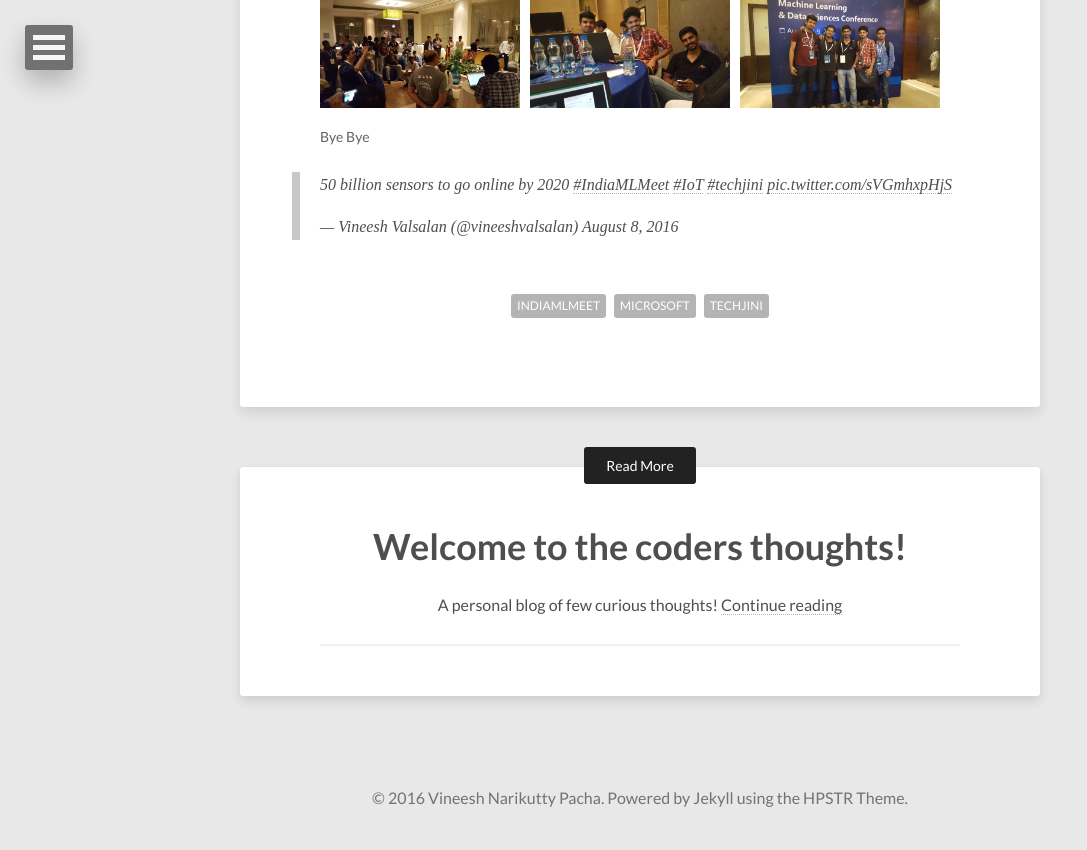
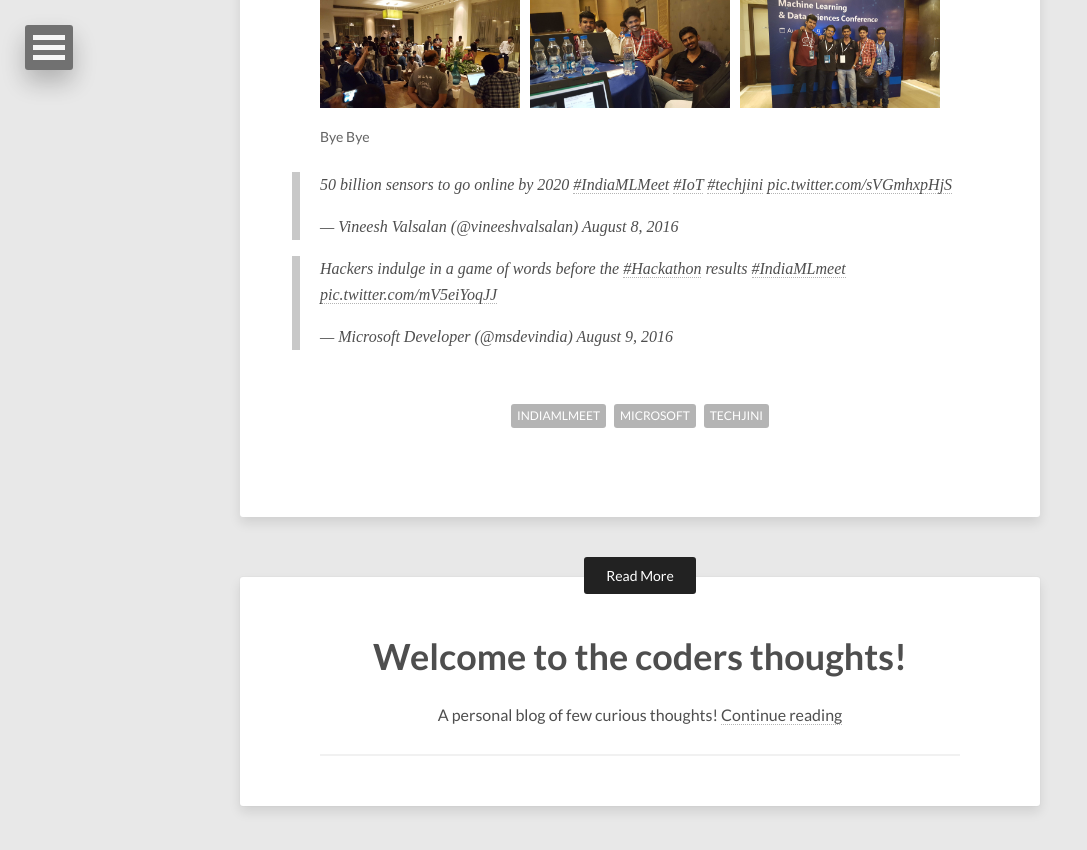
Before and after one commit to vineeshnp/vineeshnp.github.io, a Jekyll site: the page built from _posts/2016-08-10-Machine-Learning-and-Data-Science-Conference.md, in a window 1280 px wide and 900 px high, scrolled down 3191 px. Shown: the top 850 px of the window, without its empty margins (0-1087 px from the left). Built offline with Jekyll 4.4.1, drawn with Linux system fonts in a browser that asks for light colours; nearby versions of some CDN libraries; comment, search, counter and statistics services are not loaded.

Commit message:
[edit blog] added a tweet

```diff
--- a/_posts/2016-08-10-Machine-Learning-and-Data-Science-Conference.md
+++ b/_posts/2016-08-10-Machine-Learning-and-Data-Science-Conference.md
@@ -28,7 +28,7 @@ August 2016, for the event to kick off.
 ## Day 1 Keynote and Kicking off Hackathon
 
 We left to the ITC Gardenia- one of the finest hotel in bangalore - early morning.
-Booked an UBER Taxi.Waited for half an hour, often its hard to get UBER in morning. We gave up and  took an auto-rikshaw.
+ Booked an UBER Taxi.Waited for half an hour, often its hard to get UBER in morning. We gave up and  took an auto-rikshaw.
 
 Upon reaching [ITC](http://www.itchotels.in/hotels/itcgardenia.aspx), we passed the main gate, and stepped forward. The reception was excellent, and registration was
 well organized. There were several registration desk. We were suppose to
@@ -113,3 +113,6 @@ and [Techjini](http://www.techjini.com)
 
 <blockquote class="twitter-tweet" data-lang="en"><p lang="en" dir="ltr">50 billion sensors to go online by 2020 <a href="https://twitter.com/hashtag/IndiaMLMeet?src=hash">#IndiaMLMeet</a> <a href="https://twitter.com/hashtag/IoT?src=hash">#IoT</a> <a href="https://twitter.com/hashtag/techjini?src=hash">#techjini</a> <a href="https://t.co/sVGmhxpHjS">pic.twitter.com/sVGmhxpHjS</a></p>&mdash; Vineesh Valsalan (@vineeshvalsalan) <a href="https://twitter.com/vineeshvalsalan/status/762513441730940929">August 8, 2016</a></blockquote>
 <script async src="//platform.twitter.com/widgets.js" charset="utf-8"></script>
+
+<blockquote class="twitter-tweet" data-lang="en"><p lang="en" dir="ltr">Hackers indulge in a game of words before the <a href="https://twitter.com/hashtag/Hackathon?src=hash">#Hackathon</a> results <a href="https://twitter.com/hashtag/IndiaMLmeet?src=hash">#IndiaMLmeet</a> <a href="https://t.co/mV5eiYoqJJ">pic.twitter.com/mV5eiYoqJJ</a></p>&mdash; Microsoft Developer (@msdevindia) <a href="https://twitter.com/msdevindia/status/762956533055430656">August 9, 2016</a></blockquote>
+<script async src="//platform.twitter.com/widgets.js" charset="utf-8"></script>
```
